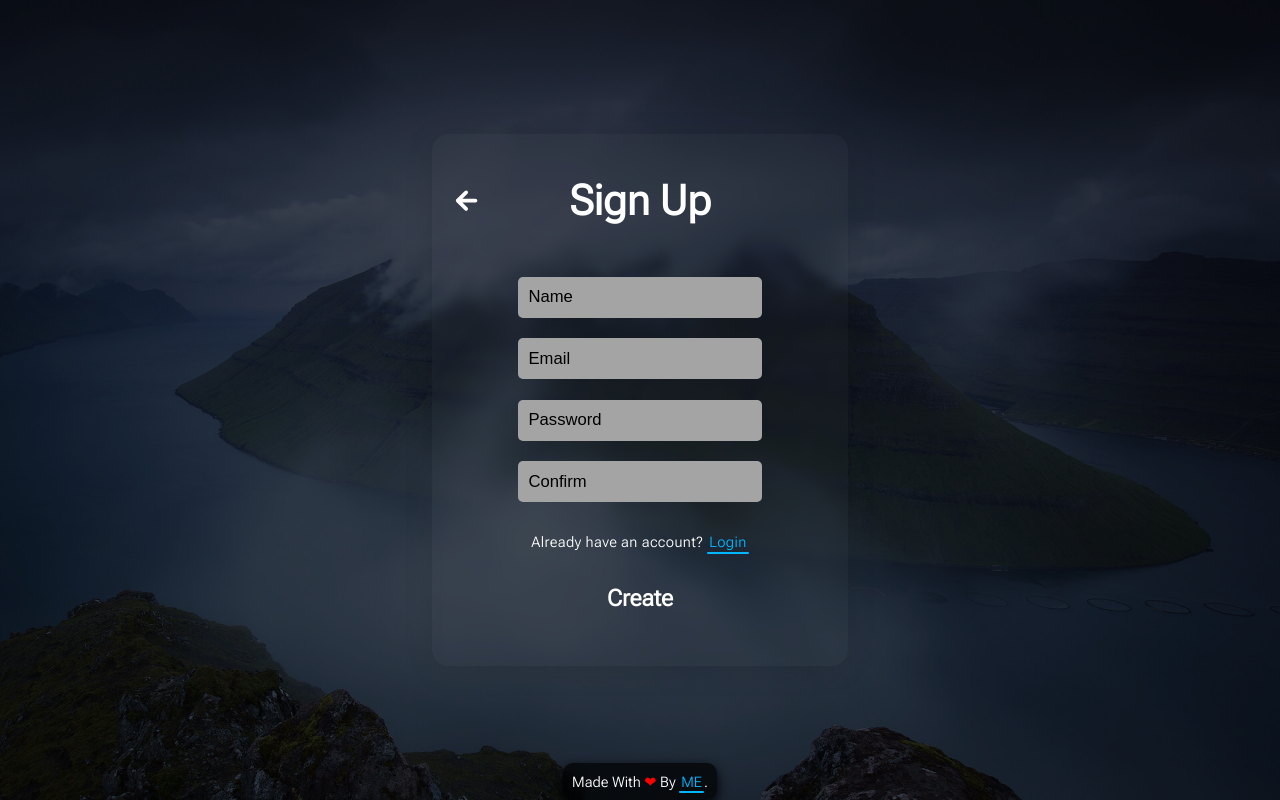
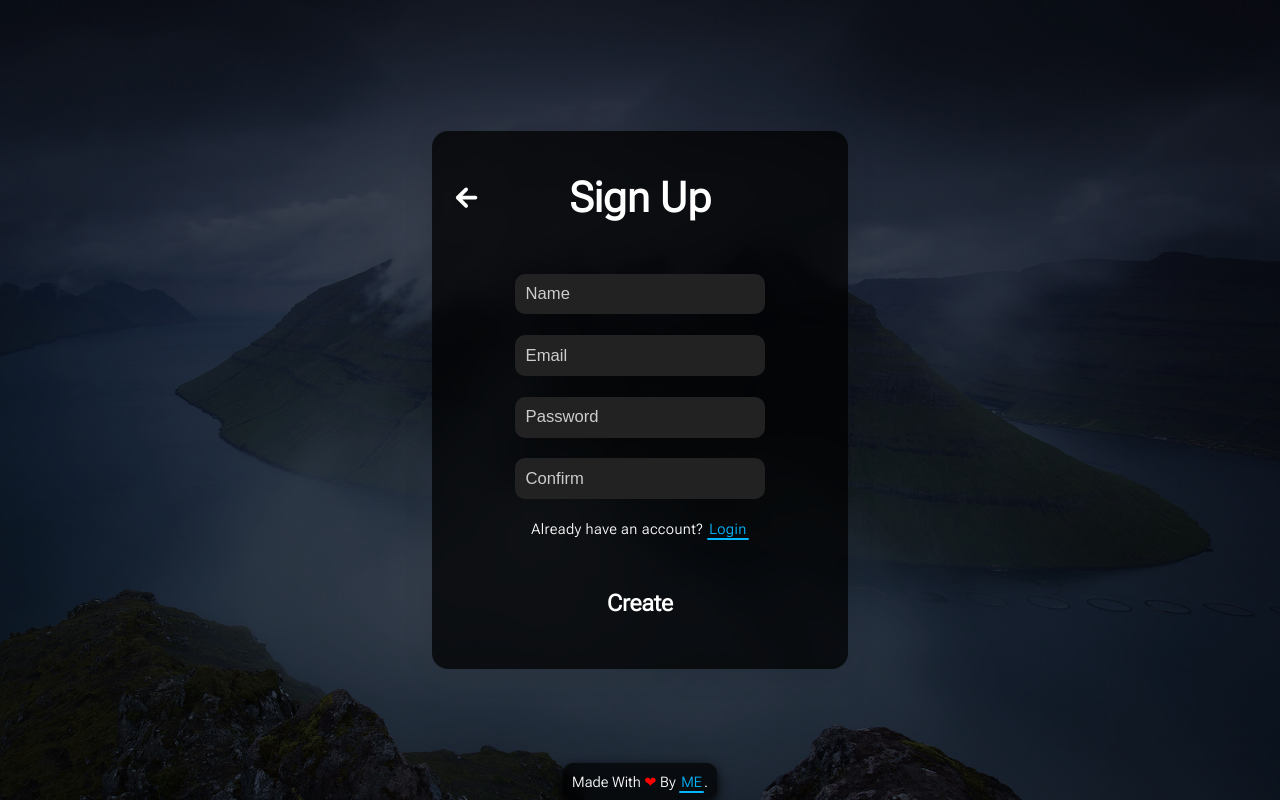
Before and after one commit to v-amirrr/finance-tracker, a React (Create React App) app: page /signup in a window 1280 px wide. Built offline with nearby package versions, Linux system fonts and the light colour scheme; a web font is replaced by a local one.

Commit message:
style: changed some style ins the whole project

```diff
--- a/src/components/Login.module.css
+++ b/src/components/Login.module.css
@@ -17,7 +17,7 @@
     -moz-border-radius: 10px;
     -ms-border-radius: 10px;
     -o-border-radius: 10px;
-    background: #ffffff05;
+    background: #000000be;
     border-radius: 16px;
     box-shadow: 0 4px 30px #0000001a;
     backdrop-filter: blur(5px);
@@ -68,7 +68,7 @@
 }
 
 .title-section i:hover {
-    background-color: #000;
+    background-color: #4d4d4d;
 }
 
 .form-section {
@@ -79,34 +79,31 @@
 }
 
 .form-section input {
+    min-width: 12rem;
     padding: .5rem;
     border: none;
-    border-radius: 5px;
-    -webkit-border-radius: 5px;
-    -moz-border-radius: 5px;
-    -ms-border-radius: 5px;
-    -o-border-radius: 5px;
-    background-color: #a4a4a4;
+    border-radius: 10px;
+    -webkit-border-radius: 10px;
+    -moz-border-radius: 10px;
+    -ms-border-radius: 10px;
+    -o-border-radius: 10px;
+    background-color: #222222;
     transition: background-color .3s;
     -webkit-transition: background-color .3s;
     -moz-transition: background-color .3s;
     -ms-transition: background-color .3s;
     -o-transition: background-color .3s;
-    color: #000;
+    color: #e0e0e0;
     font-size: .8rem;
-    font-weight: 600;
-}
-
-.form-section input:hover {
-    background-color: #dbdbdb;
+    font-weight: 500;
 }
 
 .form-section input:focus {
-    background-color: #ffffff;
+    background-color: #282828;
 }
 
 .signup-section {
-    margin-top: 1rem;
+    margin-top: .5rem;
     font-size: .7rem;
     letter-spacing: .4px;
 }
@@ -116,8 +113,7 @@
     justify-content: center;
     align-items: center;
     border: none;
-    width: 5rem;
-    height: 2.5rem;
+    padding: .5rem;
     font-size: 1.1rem;
     font-weight: 900;
     white-space: nowrap;
@@ -127,8 +123,7 @@
     -ms-border-radius: 10px;
     -o-border-radius: 10px;
     cursor: pointer;
-    margin-top: 1rem;
-    margin-bottom: 2rem;
+    margin: 2rem;
     transition: background-color .3s;
     -webkit-transition: background-color .3s;
     -moz-transition: background-color .3s;
@@ -137,5 +132,5 @@
 }
 
 .form-btn:hover {
-    background-color: #000;
+    background-color: #4d4d4d;
 }
--- a/src/components/Signup.module.css
+++ b/src/components/Signup.module.css
@@ -17,7 +17,7 @@
     -moz-border-radius: 10px;
     -ms-border-radius: 10px;
     -o-border-radius: 10px;
-    background: #ffffff05;
+    background: #000000be;
     border-radius: 16px;
     box-shadow: 0 4px 30px #0000001a;
     backdrop-filter: blur(5px);
@@ -68,7 +68,7 @@
 }
 
 .title-section i:hover {
-    background-color: #000;
+    background-color: #4d4d4d;
 }
 
 .form-section {
@@ -79,50 +79,33 @@
 }
 
 .form-section input {
+    min-width: 12rem;
     padding: .5rem;
-    border: none;
-    border-radius: 5px;
-    -webkit-border-radius: 5px;
-    -moz-border-radius: 5px;
-    -ms-border-radius: 5px;
-    -o-border-radius: 5px;
-    background-color: #a4a4a4;
-    transition: background-color .3s;
-    -webkit-transition: background-color .3s;
-    -moz-transition: background-color .3s;
-    -ms-transition: background-color .3s;
-    -o-transition: background-color .3s;
-    color: #000;
-    font-size: .8rem;
-    font-weight: 600;
-}
-
-.form-section input:hover {
-    background-color: #dbdbdb;
-}
-
-.form-section input:focus {
-    background-color: #ffffff;
-}
-
-.login-section {
-    margin-top: 1rem;
-    font-size: .7rem;
-    letter-spacing: .4px;
-}
-
-.error-section {
-    font-size: .7rem;
-    color: #ff0000;
-    background-color: #000;
-    padding: .2rem;
-    margin-top: 1rem;
     border: none;
     border-radius: 10px;
     -webkit-border-radius: 10px;
     -moz-border-radius: 10px;
     -ms-border-radius: 10px;
     -o-border-radius: 10px;
+    background-color: #222222;
+    transition: background-color .3s;
+    -webkit-transition: background-color .3s;
+    -moz-transition: background-color .3s;
+    -ms-transition: background-color .3s;
+    -o-transition: background-color .3s;
+    color: #e0e0e0;
+    font-size: .8rem;
+    font-weight: 500;
+}
+
+.form-section input:focus {
+    background-color: #282828;
+}
+
+.login-section {
+    margin-top: .5rem;
+    font-size: .7rem;
+    letter-spacing: .4px;
 }
 
 .form-btn {
@@ -130,8 +113,7 @@
     justify-content: center;
     align-items: center;
     border: none;
-    width: 5rem;
-    height: 2.5rem;
+    padding: .5rem;
     font-size: 1.1rem;
     font-weight: 900;
     white-space: nowrap;
@@ -141,8 +123,7 @@
     -ms-border-radius: 10px;
     -o-border-radius: 10px;
     cursor: pointer;
-    margin-top: 1rem;
-    margin-bottom: 2rem;
+    margin: 2rem;
     transition: background-color .3s;
     -webkit-transition: background-color .3s;
     -moz-transition: background-color .3s;
@@ -151,5 +132,5 @@
 }
 
 .form-btn:hover {
-    background-color: #000;
+    background-color: #4d4d4d;
 }
--- a/src/components/TransactionForm.js
+++ b/src/components/TransactionForm.js
@@ -13,19 +13,19 @@ const formTitleVariants = {
 
 const formInput1Variants = {
     hidden: { opacity: 0, y: 50 },
-    visible: { opacity: 1, y: 0, transition: { delay: 2.2, duration: 0.4, type: "tween" } },
+    visible: { opacity: 1, y: 0, transition: { delay: 1.2, duration: 0.4, type: "tween" } },
     exit: {opacity: 0, y: 50, transition: { duration: 0.4, type: "tween" }}
 }
 
 const formInput2Variants = {
     hidden: { opacity: 0, y: 50 },
-    visible: { opacity: 1, y: 0, transition: { delay: 2.4, duration: 0.4, type: "tween" } },
+    visible: { opacity: 1, y: 0, transition: { delay: 1.4, duration: 0.4, type: "tween" } },
     exit: {opacity: 0, y: 50, transition: { duration: 0.4, type: "tween" }}
 }
 
 const formBtnVariants = {
     hidden: { opacity: 0, y: 50 },
-    visible: { opacity: 1, y: 0, transition: { delay: 2.6, duration: 0.4, type: "tween" } },
+    visible: { opacity: 1, y: 0, transition: { delay: 1.6, duration: 0.4, type: "tween" } },
     exit: {opacity: 0, y: 50, transition: { duration: 0.4, type: "tween" }}
 }
 
@@ -57,7 +57,7 @@ const TransactionForm = ({ uid }) => {
                     <motion.input initial="hidden" animate="visible" exit="exit" variants={formInput2Variants} placeholder='Amount $' type="number" value={amount} onChange={e => setAmount(e.target.value)} />
                 </div>
 
-                <motion.button initial="hidden" animate="visible" exit="exit" variants={formBtnVariants} className={styles["from-btn"]} onClick={transactionAdder} whileTap={{ scale: 0.8 }}>
+                <motion.button initial="hidden" animate="visible" exit="exit" variants={formBtnVariants} className={styles["form-btn"]} onClick={transactionAdder} whileTap={{ scale: 0.8 }}>
                     Add
                 </motion.button>
             </form>
--- a/src/components/TransactionForm.module.css
+++ b/src/components/TransactionForm.module.css
@@ -17,6 +17,7 @@
 
 .form-title {
     font-size: 1.2rem;
+    font-weight: 500;
     white-space: nowrap;
 }
 
@@ -32,31 +33,27 @@
     margin: .5rem 0;
     padding: .5rem;
     border: none;
-    border-radius: 5px;
-    -webkit-border-radius: 5px;
-    -moz-border-radius: 5px;
-    -ms-border-radius: 5px;
-    -o-border-radius: 5px;
-    background-color: #a4a4a4;
+    border-radius: 10px;
+    -webkit-border-radius: 10px;
+    -moz-border-radius: 10px;
+    -ms-border-radius: 10px;
+    -o-border-radius: 10px;
+    background-color: #222222;
     transition: background-color .3s;
     -webkit-transition: background-color .3s;
     -moz-transition: background-color .3s;
     -ms-transition: background-color .3s;
     -o-transition: background-color .3s;
-    color: #000;
+    color: #e0e0e0;
     font-size: .8rem;
-    font-weight: 600;
-}
-
-.form-inputs input:hover {
-    background-color: #dbdbdb;
+    font-weight: 500;
 }
 
 .form-inputs input:focus {
-    background-color: #ffffff;
+    background-color: #282828;
 }
 
-.from-btn {
+.form-btn {
     font-size: 1.1rem;
     font-weight: 900;
     padding: .5rem;
@@ -77,6 +74,10 @@
     -o-transition: background-color .3s, letter-spacing .3s;
 }
 
+.form-btn:hover {
+    background-color: #4d4d4d;
+}
+
 @media (max-width: 880px) {
     .form {
         width: 20rem;
--- a/src/components/TransactionList.module.css
+++ b/src/components/TransactionList.module.css
@@ -23,7 +23,7 @@
     justify-content: center;
     align-items: center;
     margin: .5rem 0;
-    background: #000000be;
+    background-color: #222222;
     padding: 1rem;
     width: 100%;
     border: none;
--- a/src/index.css
+++ b/src/index.css
@@ -50,7 +50,7 @@ body {
 }
 
 ::placeholder {
-    color: #000;
+    color: #cdcdcd;
     font-weight: 500;
 }
 
```
